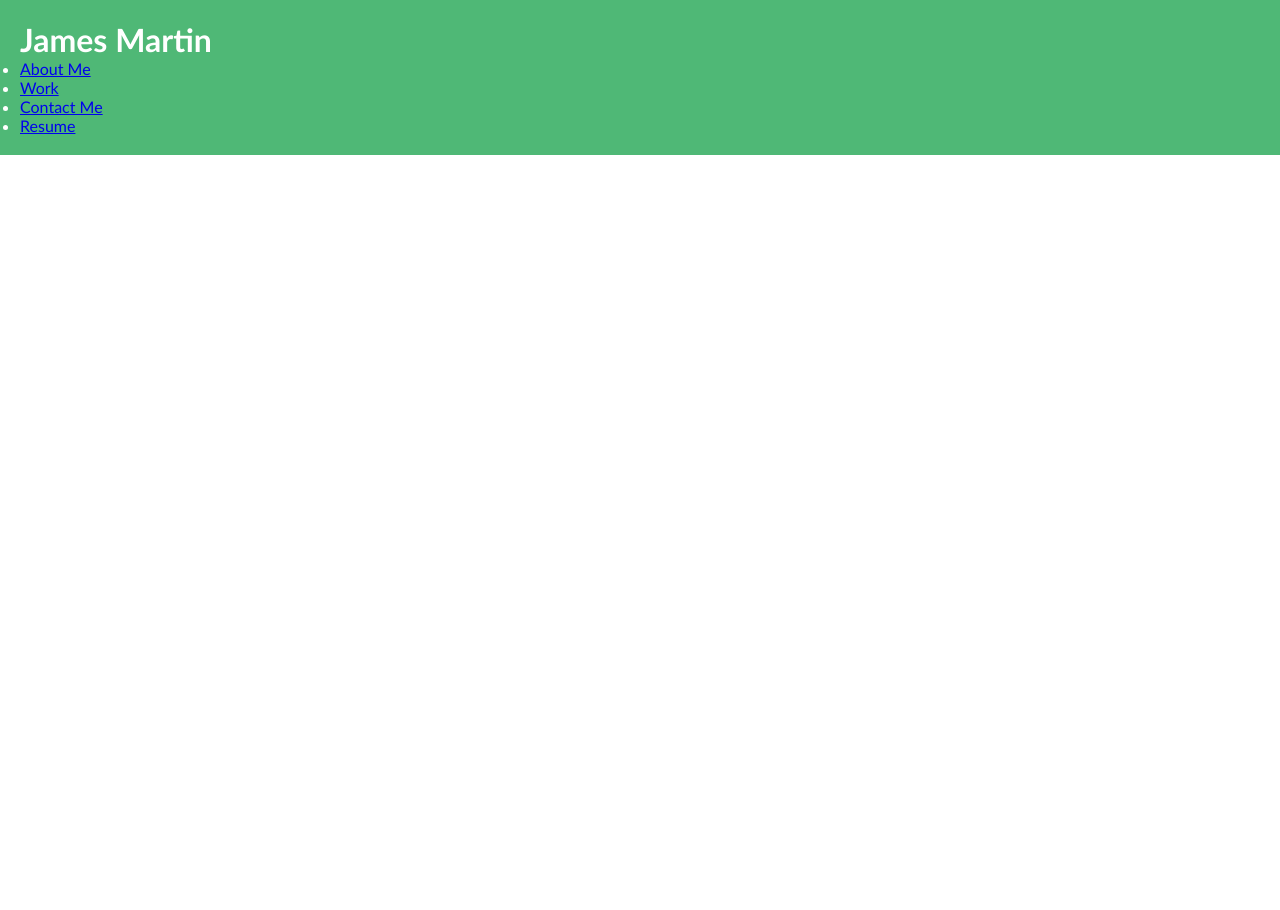
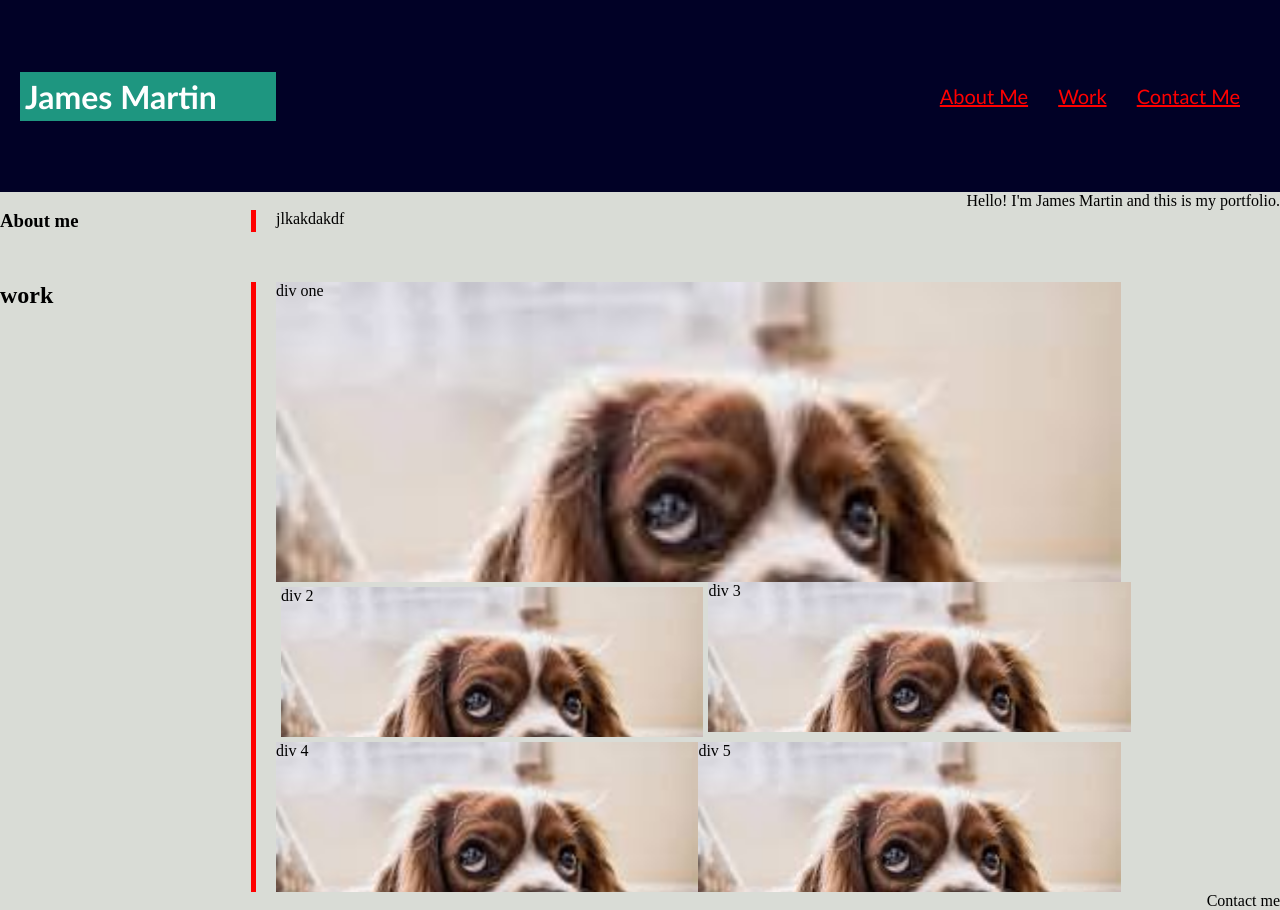
Before and after one commit to jxmart/Portfolio, a plain HTML site: page index.html in a window 1280 px wide. Before the commit the page ends 800 px from the top, so only its background shows below. Drawn offline with Linux system fonts and the light colour scheme.

Commit message:
updated all files

```diff
--- a/assets/styles.css
+++ b/assets/styles.css
@@ -3,15 +3,117 @@
     padding: 0;
     margin: 0;
 }
+body {
+    background-color: #d9dcd6;
+}
+
 
 header {
     padding: 20px;
     font-family: 'Trebuchet MS', 'Lucida Sans Unicode', 'Lucida Grande', 'Lucida Sans', Arial, sans-serif;
-    background-color: #4fb876;
-    color: #ffffff;
+    background-color: rgb(1, 1, 38);
+    color: #1e9680;
+    height: 24vh;
+    display: flex;
+    justify-content: space-between;
+    align-items: center;
 }
 
 header h1 {
-    background-color: #4fb876;
+    background-color: #1e9680;
+    color: white;
+    width: 20vw;
+    padding: 5px;
+}
+
+header nav {
+    margin-right: 20px;
+    float: right;
+    font-family: 'Gill Sans', 'Gill Sans MT', Calibri, 'Trebuchet MS', sans-serif;
+    font-size: 20px;
 
 }
+
+header nav ul li {
+    display: inline-block;
+    margin-left: 25px;
+    color: #1e9680;
+}
+header nav ul li a{
+    color:#1e9680
+}
+.nav-links {
+ color: red;
+}
+
+p {
+    text-align: right;
+}
+.Parent {
+    display: flex;
+    flex-wrap: wrap;
+    margin-bottom: 50px;
+}
+.About-me {
+    flex-basis: 20%;
+    border-right: 5px solid red;
+    margin-right: 20px;
+}
+.about-me-content {
+    flex-basis: 66%;
+
+}
+
+.Work {
+    display: flex;
+    flex-wrap: wrap;
+}
+.column {
+    flex-basis: 20%;
+    border-right: 5px solid red;
+    margin-right: 20px;
+
+}
+.column-2 {
+    flex-basis: 33%;
+}
+.Big-image {
+    background-image: url("../stock\ image.jpeg");
+    background-size: cover;
+    height: 300px;
+    width: 600px;
+    align-items: flex-end;
+    flex-basis: 66%;
+
+
+}
+.image1 {
+    background-image: url("../stock\ image.jpeg");
+    background-size: cover;
+    height: 150px;
+    width: 300px;
+    flex-basis: 33%;
+    margin: 5px;
+
+}
+.image2 {
+    background-image: url("../stock\ image.jpeg");
+    background-size: cover;
+    height: 150px;
+    width: 300px;
+    flex-basis: 33%;
+}
+.image3 {
+    background-image: url("../stock\ image.jpeg");
+    background-size: cover;
+    height: 150px;
+    width: 300px;
+    flex-basis: 33%;
+}
+.image4 {
+    background-image: url("../stock\ image.jpeg");
+    background-size: cover;
+    height: 150px;
+    width: 300px;
+    flex-basis: 33%;
+}
--- a/index.html
+++ b/index.html
@@ -1,24 +1,75 @@
 <!DOCTYPE html>
 <html lang="en">
+
 <head>
     <meta charset="UTF-8" />
     <link rel="stylesheet" href="assets/styles.css">
     <title>About me</title>
 </head>
+
 <body>
     <header>
         <h1>James Martin</h1>
         <nav>
             <ul>
-                <li> <a href="About Me">About Me</a></li>
-                <li> <a href="Work">Work</a></li>
-                <li> <a href="Contact Me">Contact Me</a></li>
-                <li> <a href="Resume">Resume</a></li>
+                <li> <a class="nav-links" href="#About-Me">About Me</a></li>
+                <li> <a class="nav-links" href="#Work">Work</a></li>
+                <li> <a class="nav-links" href="#Contact-Me">Contact Me</a></li>
             </ul>
         </nav>
     </header>
+    <p>
+        Hello! I'm James Martin and this is my portfolio.
+
+
+    </p>
+
+   <div class="Parent">
+      <section class="About-me">
+        <h3>About me</h3>
+    </section>
+    <section class="about-me-content">
+        jlkakdakdf
+    </section>
+  </div>
+
+    <section class="Work" id="Work">
+        <section class="column"> <h2>work</h2></section>
+        <div class="Big-image">
+            div one
+        </div>
+        <section class="column"></section>
+        <div class="image1">
+            div 2
+        </div>
+        <div class="image2">
+            div 3
+        </div>
+        <section class="column"></section>
+        <div class="image3">
+            div 4
+        </div>
+        <div class="image4">
+            div 5
+        </div>
+
+    </section>
+
+    <section class="contact me">
+       <p>
+        Contact me
+       </p>
+    </section>
+
+
+
+
+
+
+
 
 
 
 </body>
+
 </html>
```
Also changed, not shown: stock image.jpeg (added), 1 other file.
